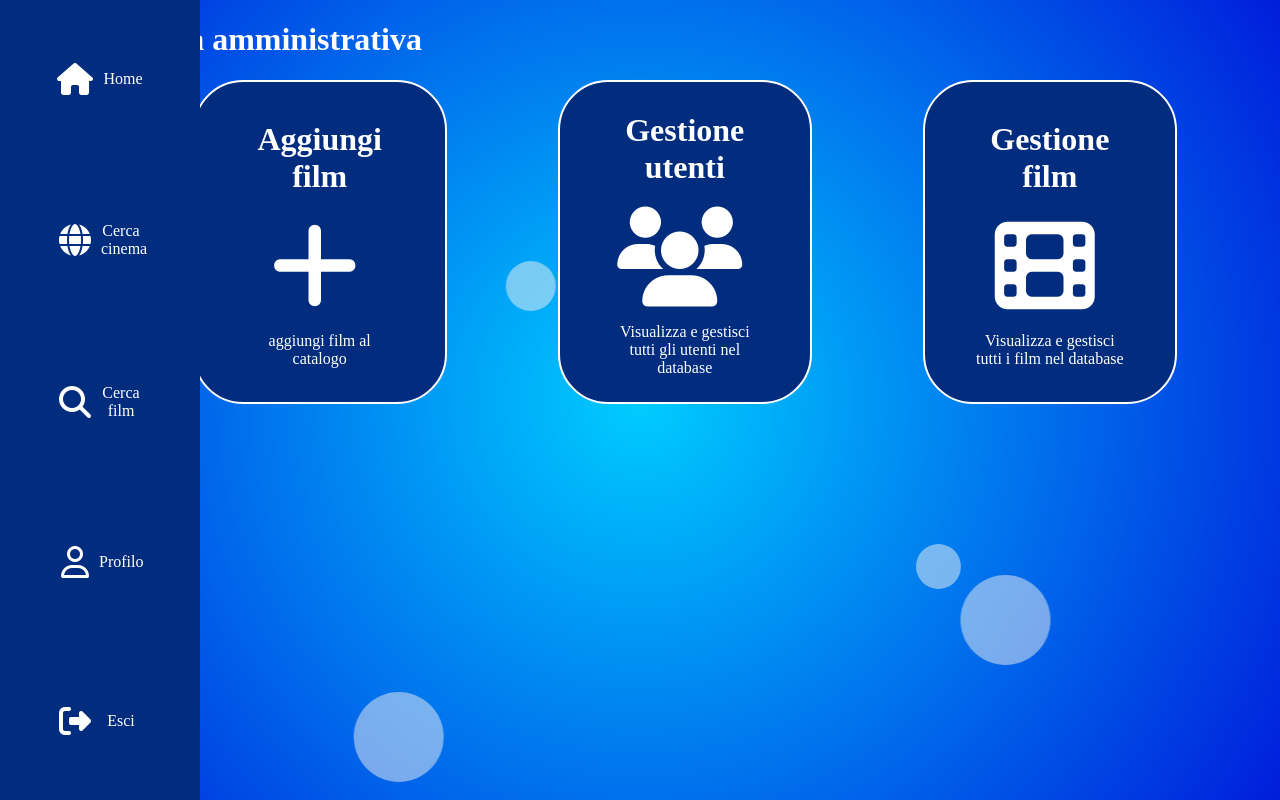
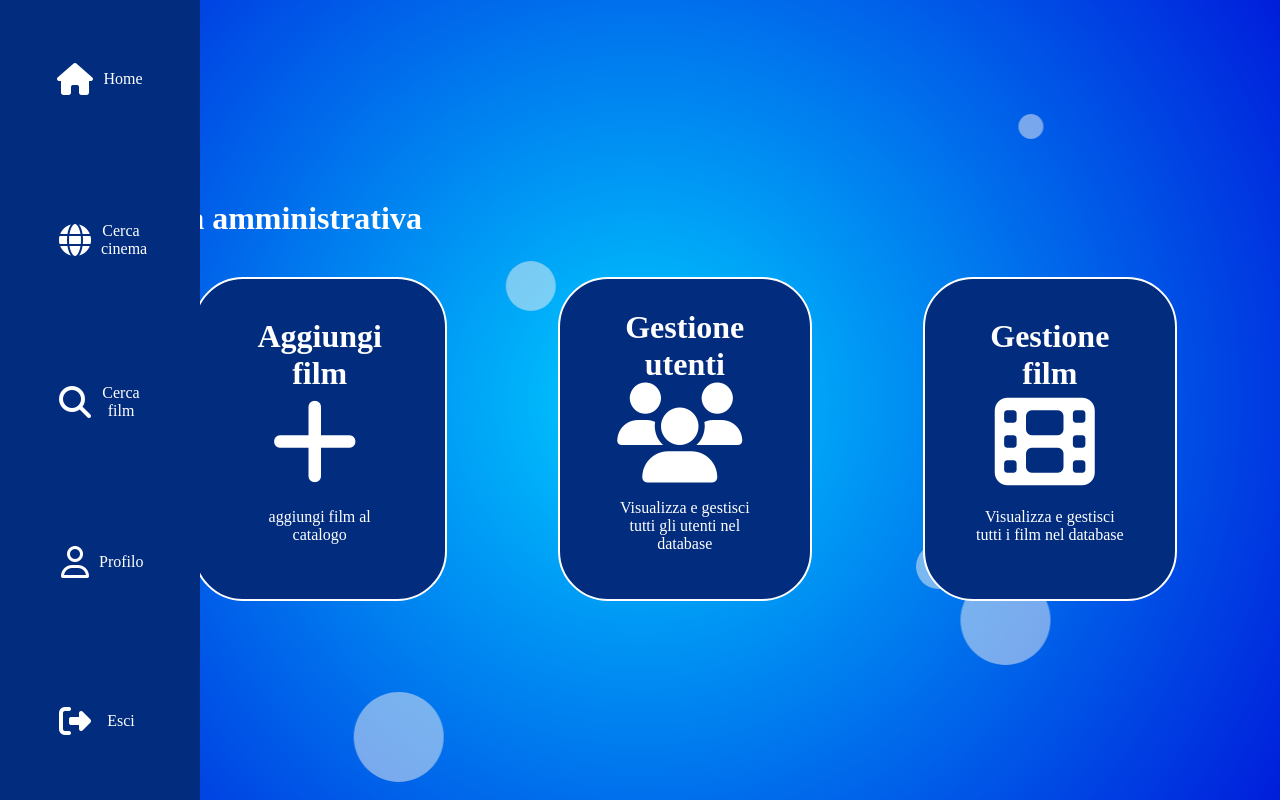
Before and after one commit to YuriRomano02/DibrisPlus, a PHP site: page /amministration.php in a window 1280 px wide. Run offline with PHP 8.4, Linux system fonts and the light colour scheme; the visitor is signed in with stand-in values (Sample User, id 1); data that the repository does not hold is empty; some libraries are stand-ins or nearby versions; some web fonts are replaced.

Commit message:
modificato css

```diff
--- a/Amministration/amministration.css
+++ b/Amministration/amministration.css
@@ -1,7 +1,18 @@
+.contenitore{
+    display: flex;
+    flex-direction: column;
+    justify-content: center;
+}
+
+h1{
+    margin: 0;
+}
+
 .link_container {
     display: flex;
     flex-wrap: wrap;
     justify-content: space-around;
+    margin-top: 40px;
 }
 
 a {
```
